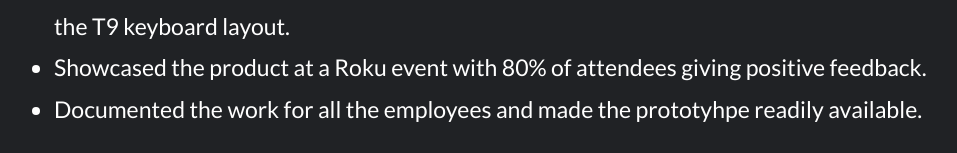
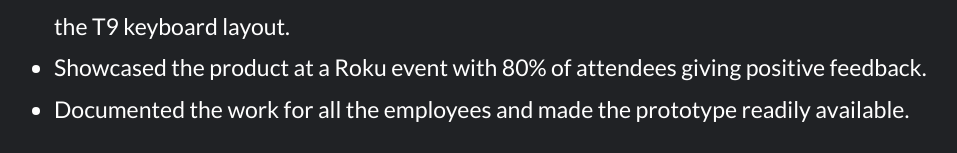
Before and after one commit to Sanuro/portfolio, a Flask app: page /rokuKeyboard in a window 1280 px wide. Shown: the part 853-1006 px from the top of the page, without its empty margins (152-1109 px from the left). Run offline with Flask 2, Linux system fonts and the light colour scheme; some libraries are stand-ins or nearby versions.

Commit message:
fixed spelling error on RokuKeyboard

```diff
--- a/templates/rokuKeyboard.html
+++ b/templates/rokuKeyboard.html
@@ -61,7 +61,7 @@
       <li>Prototyped an alternate keyboard layout for TV screens for an On-Screen keyboard using the T9 keyboard layout.
       </li>
       <li>Showcased the product at a Roku event with 80% of attendees giving positive feedback.</li>
-      <li>Documented the work for all the employees and made the prototyhpe readily available.</li>
+      <li>Documented the work for all the employees and made the prototype readily available.</li>
     </ul>
 
     </p>
```
